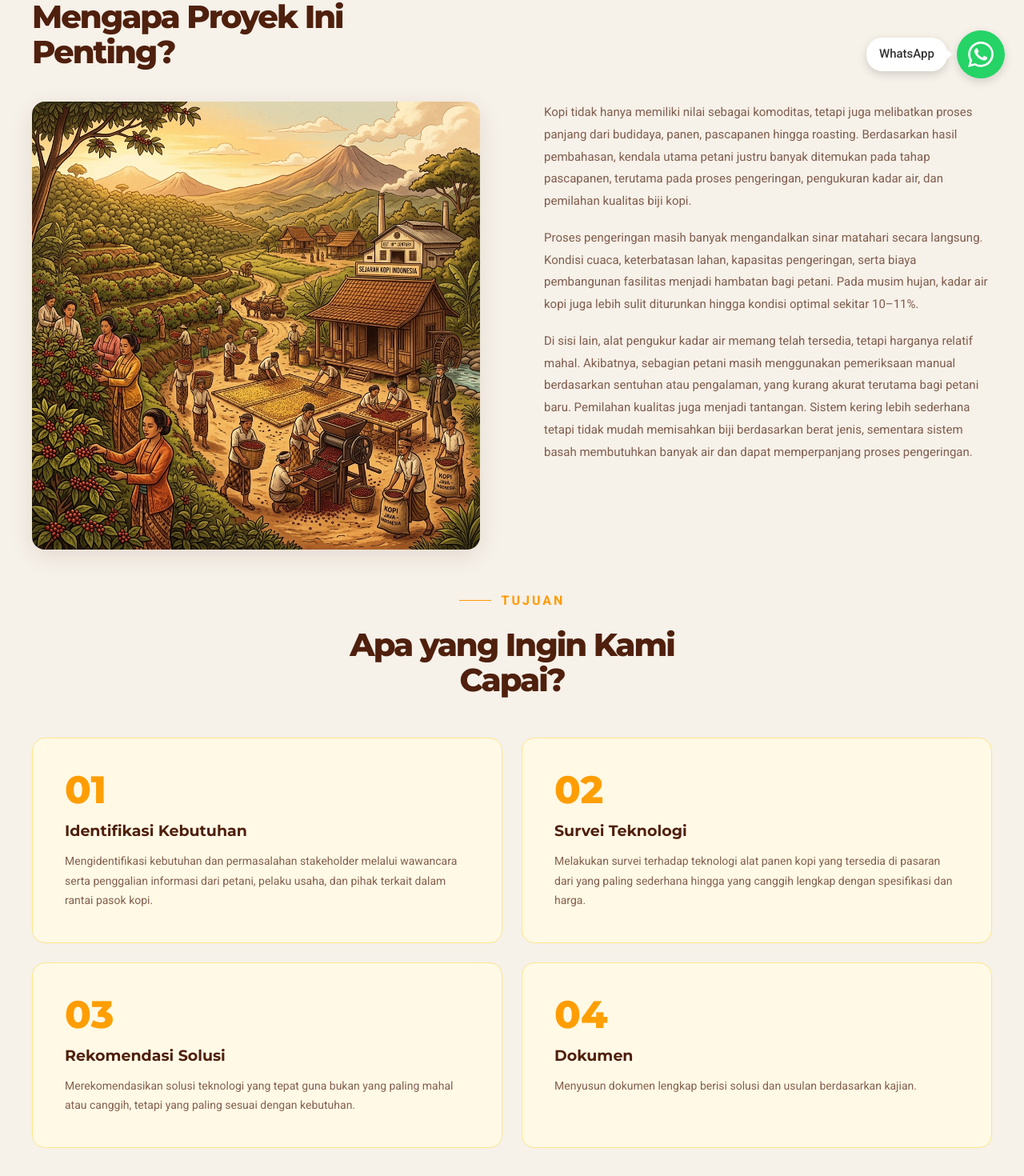
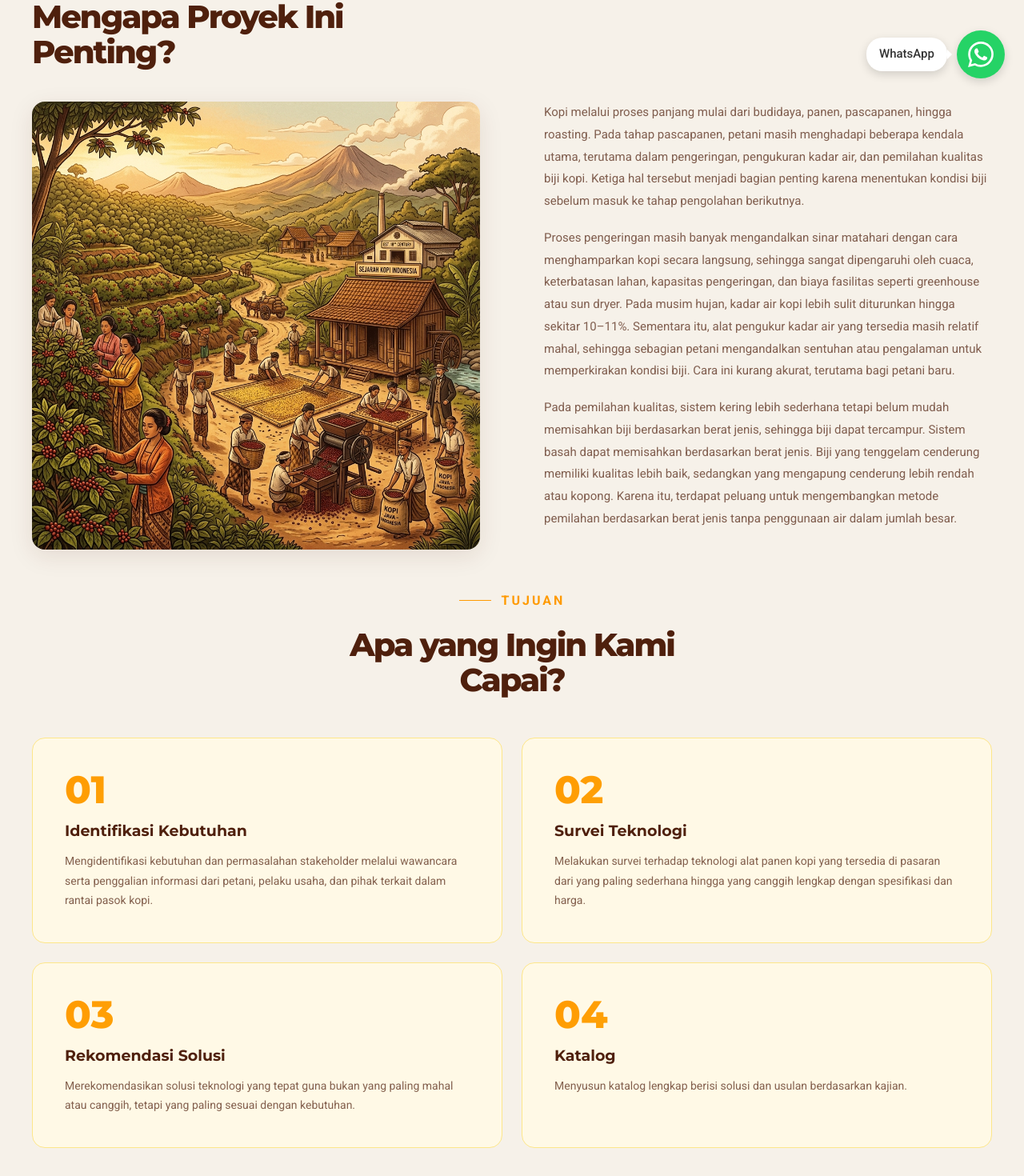
Before and after one commit to rihankf/testerkopi, a Next.js app: page /tentang in a window 1280 px wide. Shown: the part 678-2148 px from the top of the page at 80% size. Built offline with nearby package versions, Linux system fonts and the light colour scheme.

Commit message:
Update Proyek

```diff
--- a/src/app/page.tsx
+++ b/src/app/page.tsx
@@ -30,7 +30,7 @@ export default function Home() {
             <p className="hero-copy">
               Mengidentifikasi kebutuhan stakeholder dan merekomendasikan solusi
               teknologi pengeringan, pemilahan, dan pengukuran untuk
-              meningkatkan kualitas kopi.
+              meningkatkan kualitas kopi
             </p>
             <div className="hero-actions">
               <Link className="button" href="/teknologi">
@@ -64,7 +64,7 @@ export default function Home() {
             >
               Pembahasan berfokus pada kendala utama petani yaitu pada proses
               pascapanen, terutama pada tahap pengeringan, pengukuran kadar air,
-              dan pemilahan kualitas biji kopi.
+              dan pemilahan kualitas biji kopi
             </p>
             <div
               className="problems-grid"
--- a/src/app/tentang/page.tsx
+++ b/src/app/tentang/page.tsx
@@ -28,7 +28,7 @@ export default function TentangPage() {
               }}
             >
               Berdasarkan identifikasi permasalahan pascapanen kopi,
-              terdapat tiga titik utama yang perlu mendapatkan perhatian: pengeringan, pengukuran kadar air, dan pemilahan kualitas biji.
+              terdapat tiga titik utama yang perlu mendapatkan perhatian: pengeringan, pengukuran kadar air, dan pemilahan kualitas biji
             </p>
             <div
               className="timeline"
@@ -134,20 +134,19 @@ export default function TentangPage() {
               </div>
               <div className="about-copy" style={{ paddingTop: "0" }}>
                 <p>
-                  Kopi tidak hanya memiliki nilai sebagai komoditas, tetapi juga melibatkan proses panjang dari budidaya, panen, pascapanen hingga roasting.
-                  Berdasarkan hasil pembahasan, kendala utama petani justru banyak ditemukan pada tahap pascapanen,
-                  terutama pada proses pengeringan, pengukuran kadar air, dan pemilahan kualitas biji kopi.
+                  Kopi melalui proses panjang mulai dari budidaya, panen, pascapanen, hingga roasting.
+                  Pada tahap pascapanen, petani masih menghadapi beberapa kendala utama, terutama dalam pengeringan, pengukuran kadar air, dan pemilahan kualitas biji kopi.
+                  Ketiga hal tersebut menjadi bagian penting karena menentukan kondisi biji sebelum masuk ke tahap pengolahan berikutnya.
                 </p>
                 <p>
-                  Proses pengeringan masih banyak mengandalkan sinar matahari secara langsung.
-                  Kondisi cuaca, keterbatasan lahan, kapasitas pengeringan, serta biaya pembangunan fasilitas menjadi hambatan bagi petani.
-                  Pada musim hujan, kadar air kopi juga lebih sulit diturunkan hingga kondisi optimal sekitar 10–11%.
+                  Proses pengeringan masih banyak mengandalkan sinar matahari dengan cara menghamparkan kopi secara langsung, sehingga sangat dipengaruhi oleh cuaca, keterbatasan lahan, kapasitas pengeringan, dan biaya fasilitas seperti greenhouse atau sun dryer.
+                  Pada musim hujan, kadar air kopi lebih sulit diturunkan hingga sekitar 10–11%. Sementara itu, alat pengukur kadar air yang tersedia masih relatif mahal, sehingga sebagian petani mengandalkan sentuhan atau pengalaman untuk memperkirakan kondisi biji.
+                  Cara ini kurang akurat, terutama bagi petani baru.
                 </p>
-                <p>Di sisi lain, alat pengukur kadar air memang telah tersedia, tetapi harganya relatif mahal.
-                Akibatnya, sebagian petani masih menggunakan pemeriksaan manual berdasarkan sentuhan atau pengalaman,
-                yang kurang akurat terutama bagi petani baru.
-                Pemilahan kualitas juga menjadi tantangan. Sistem kering lebih sederhana tetapi tidak mudah memisahkan biji berdasarkan berat jenis,
-                sementara sistem basah membutuhkan banyak air dan dapat memperpanjang proses pengeringan.
+                <p>
+                  Pada pemilahan kualitas, sistem kering lebih sederhana tetapi belum mudah memisahkan biji berdasarkan berat jenis, sehingga biji dapat tercampur.
+                  Sistem basah dapat memisahkan berdasarkan berat jenis. Biji yang tenggelam cenderung memiliki kualitas lebih baik, sedangkan yang mengapung cenderung lebih rendah atau kopong.
+                  Karena itu, terdapat peluang untuk mengembangkan metode pemilahan berdasarkan berat jenis tanpa penggunaan air dalam jumlah besar.
                   </p>
               </div>
             </div>
@@ -189,9 +188,9 @@ export default function TentangPage() {
               </div>
               <div className="objective-card">
                 <div className="objective-number">04</div>
-                <h3>Dokumen</h3>
+                <h3>Katalog</h3>
                 <p>
-                  Menyusun dokumen lengkap berisi solusi dan usulan berdasarkan
+                  Menyusun katalog lengkap berisi solusi dan usulan berdasarkan
                   kajian.
                 </p>
               </div>
--- a/src/data/problems.ts
+++ b/src/data/problems.ts
@@ -6,7 +6,7 @@ export const problems: Problem[] = [
     icon: "☀️",
     title: "01 — Pengeringan Bergantung pada Cuaca",
     description:
-      "Pengeringan masih banyak dilakukan dengan mengandalkan sinar matahari secara langsung. Cara ini menghadapi kendala berupa cuaca, keterbatasan lahan, kapasitas pengeringan, serta biaya pembangunan fasilitas seperti greenhouse atau sun dryer.",
+      "Pengeringan masih banyak dilakukan dengan mengandalkan sinar matahari secara langsung. Cara ini menghadapi kendala berupa cuaca, keterbatasan lahan, kapasitas pengeringan, serta biaya pembangunan fasilitas seperti <i>greenhouse</i> atau <i>sun dryer</i>.",
     impact:
       "Pada musim hujan, kadar air kopi sulit diturunkan hingga sekitar 10–11%. Apabila kopi diproses lebih lanjut ketika kadar air masih terlalu tinggi, kualitas dan cita rasa dapat menurun.",
   },
```
